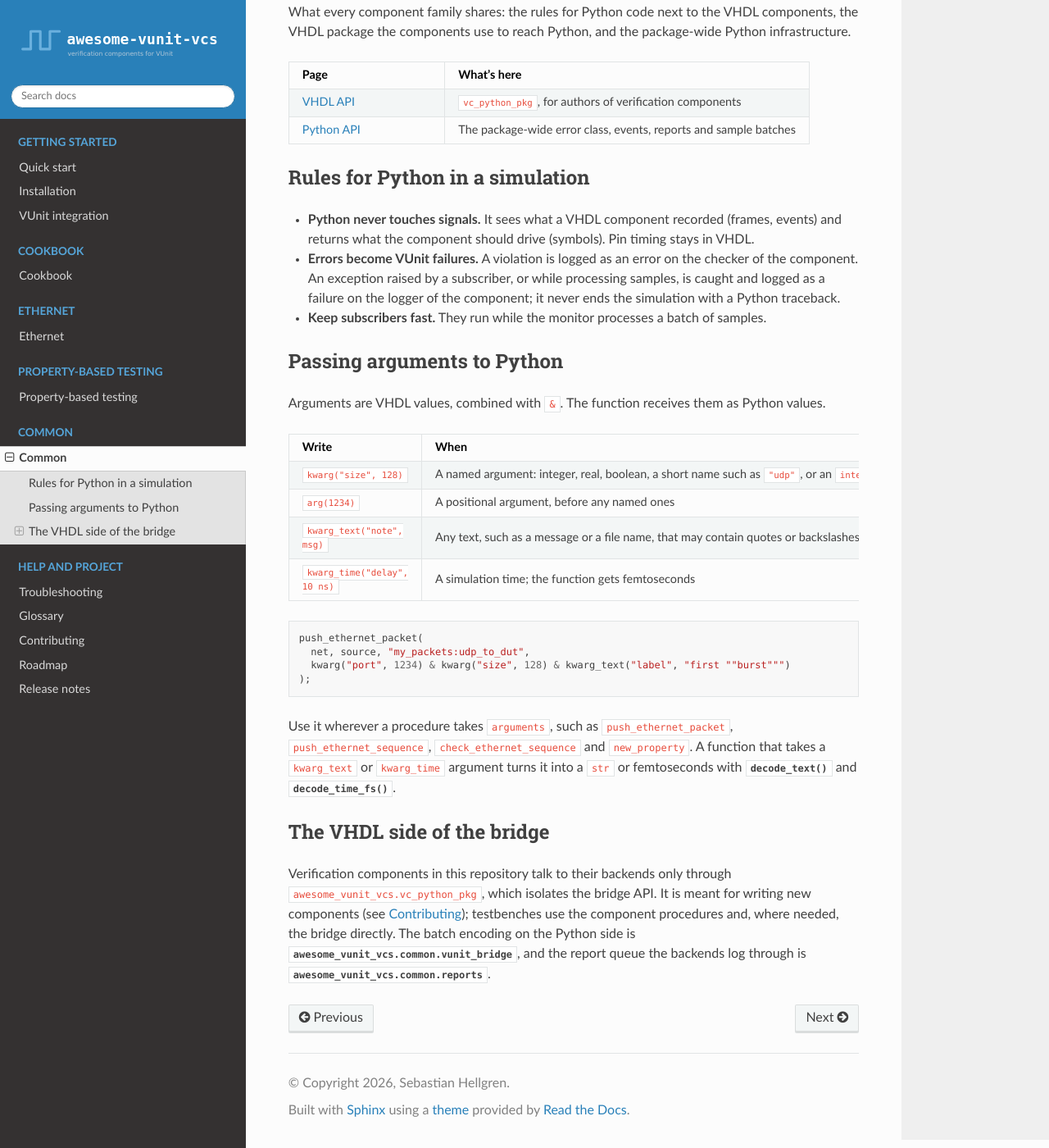
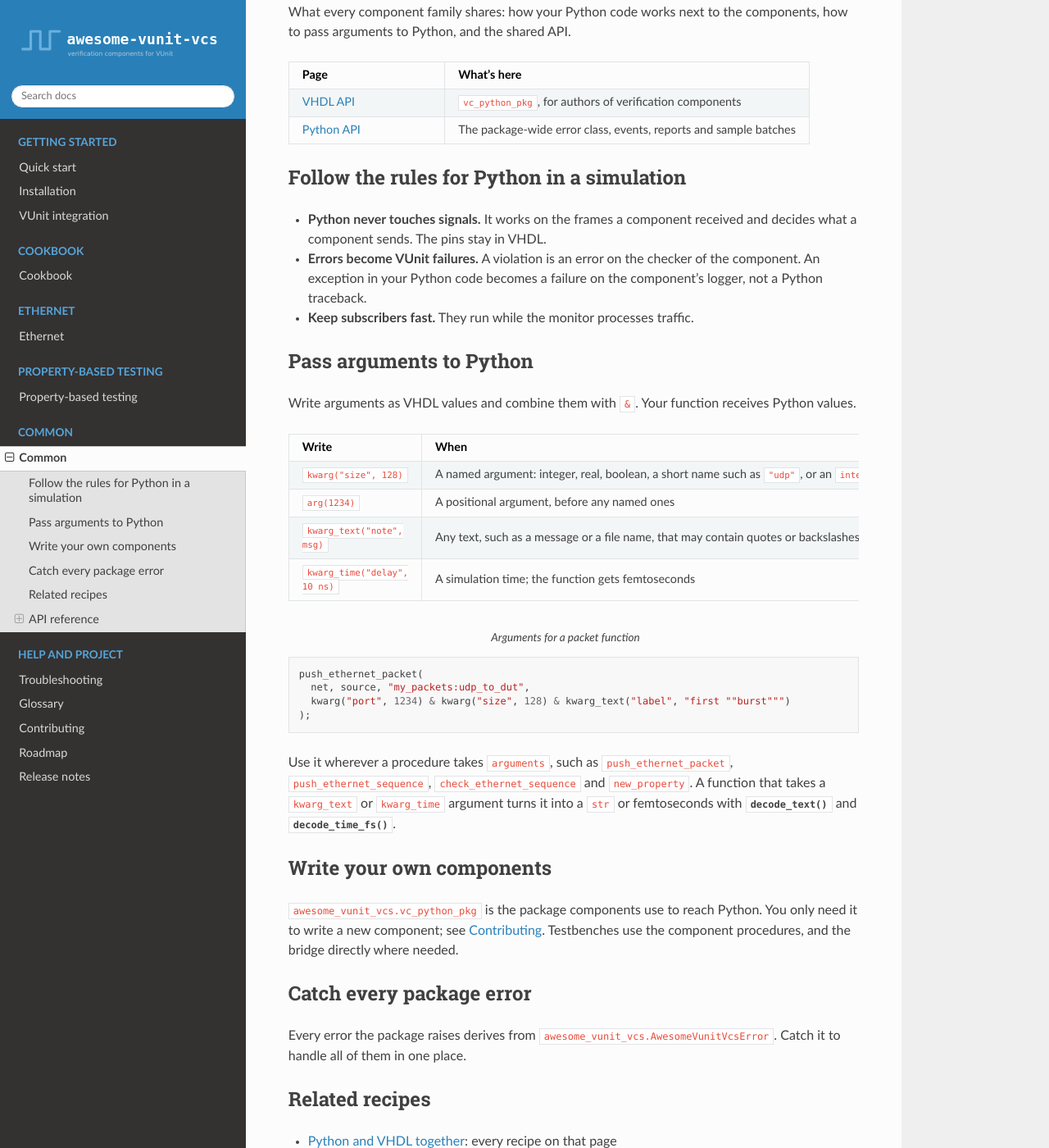
Before and after one commit to ru551n/awesome-vunit-vcs, a Sphinx documentation site: the page built from docs/common/index.rst, in a window 1280 px wide and 1400 px high, scrolled down 204 px. Shown: the whole window at 82% size. Built offline with Sphinx 7.4.7 and the Read the Docs theme 3.1.0, drawn with Linux system fonts in a browser that asks for light colours; some of the changed text lies outside the part shown.

Commit message:
Make the common pages about using the shared API
Co-Authored-By: Claude Opus 5 (1M context) <noreply@anthropic.com>
Claude-Session: https://claude.ai/code/session_01JeHASFecKb8GC7N4zgs1rr

```diff
--- a/docs/common/index.rst
+++ b/docs/common/index.rst
@@ -1,8 +1,8 @@
 Common
 ======
 
-What every component family shares: the rules for Python code next to the VHDL components, the VHDL
-package the components use to reach Python, and the package-wide Python infrastructure.
+What every component family shares: how your Python code works next to the components, how to pass
+arguments to Python, and the shared API.
 
 .. list-table::
    :header-rows: 1
@@ -15,22 +15,21 @@ package the components use to reach Python, and the package-wide Python infrastr
    * - :doc:`python_api`
      - The package-wide error class, events, reports and sample batches
 
-Rules for Python in a simulation
---------------------------------
+Follow the rules for Python in a simulation
+-------------------------------------------
 
-* **Python never touches signals.** It sees what a VHDL component recorded (frames, events) and
-  returns what the component should drive (symbols). Pin timing stays in VHDL.
-* **Errors become VUnit failures.** A violation is logged as an error on the checker of the
-  component. An exception raised by a subscriber, or while processing samples, is caught and logged
-  as a failure on the logger of the component; it never ends the simulation with a Python traceback.
-* **Keep subscribers fast.** They run while the monitor processes a batch of samples.
+* **Python never touches signals.** It works on the frames a component received and decides what a
+  component sends. The pins stay in VHDL.
+* **Errors become VUnit failures.** A violation is an error on the checker of the component. An
+  exception in your Python code becomes a failure on the component's logger, not a Python traceback.
+* **Keep subscribers fast.** They run while the monitor processes traffic.
 
 .. _passing-arguments:
 
-Passing arguments to Python
----------------------------
+Pass arguments to Python
+------------------------
 
-Arguments are VHDL values, combined with ``&``. The function receives them as Python values.
+Write arguments as VHDL values and combine them with ``&``. Your function receives Python values.
 
 .. list-table::
    :header-rows: 1
@@ -49,6 +48,7 @@ Arguments are VHDL values, combined with ``&``. The function receives them as Py
      - A simulation time; the function gets femtoseconds
 
 .. code-block:: vhdl
+   :caption: Arguments for a packet function
 
    push_ethernet_packet(
      net, source, "my_packets:udp_to_dut",
@@ -61,15 +61,29 @@ Use it wherever a procedure takes ``arguments``, such as ``push_ethernet_packet`
 :func:`~awesome_vunit_vcs.common.vunit_bridge.decode_text` and
 :func:`~awesome_vunit_vcs.common.vunit_bridge.decode_time_fs`.
 
-The VHDL side of the bridge
----------------------------
+Write your own components
+-------------------------
 
-Verification components in this repository talk to their backends only through
-``awesome_vunit_vcs.vc_python_pkg``, which isolates the bridge API. It is meant for writing new
-components (see :doc:`../contributing/index`); testbenches use the component procedures and, where
-needed, the bridge directly. The batch encoding on the Python side is
-:mod:`awesome_vunit_vcs.common.vunit_bridge`, and the report queue the backends log through is
-:mod:`awesome_vunit_vcs.common.reports`.
+``awesome_vunit_vcs.vc_python_pkg`` is the package components use to reach Python. You only need it to
+write a new component; see :doc:`../contributing/index`. Testbenches use the component procedures,
+and the bridge directly where needed.
+
+Catch every package error
+-------------------------
+
+Every error the package raises derives from ``awesome_vunit_vcs.AwesomeVunitVcsError``. Catch it to
+handle all of them in one place.
+
+Related recipes
+---------------
+
+* :doc:`../cookbook/python_and_vhdl`: every recipe on that page
+
+API reference
+-------------
+
+* VHDL: :doc:`vhdl_api`
+* Python: :doc:`python_api`
 
 .. toctree::
    :hidden:
--- a/docs/common/python_api.rst
+++ b/docs/common/python_api.rst
@@ -1,7 +1,7 @@
 Python API
 ==========
 
-The Python infrastructure every family shares.
+The Python API every family shares. :doc:`index` shows how to use it.
 
 Errors
 ------
```
Also changed, not shown: docs/common/vhdl_api.rst (+2 -7 lines).
